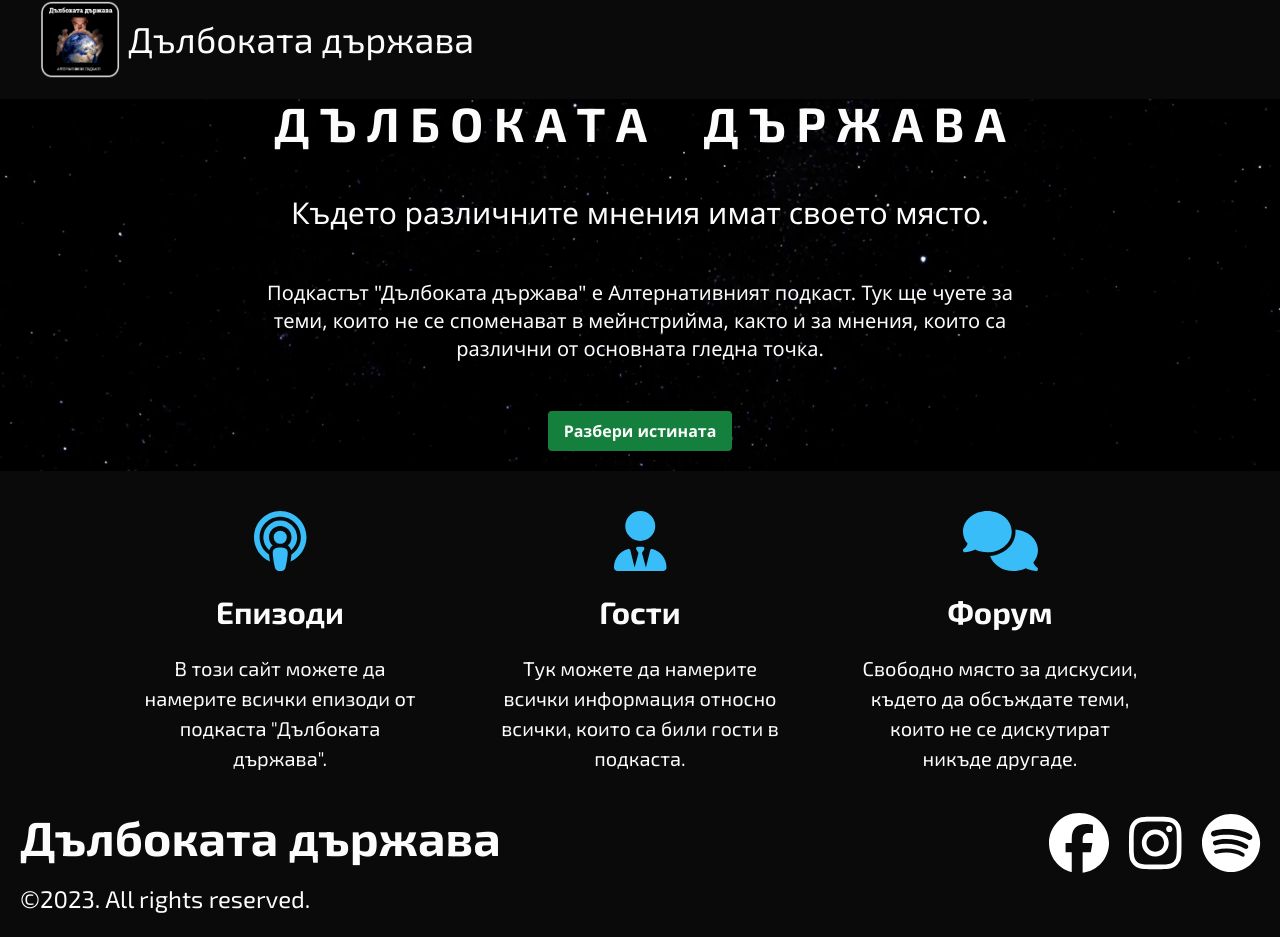
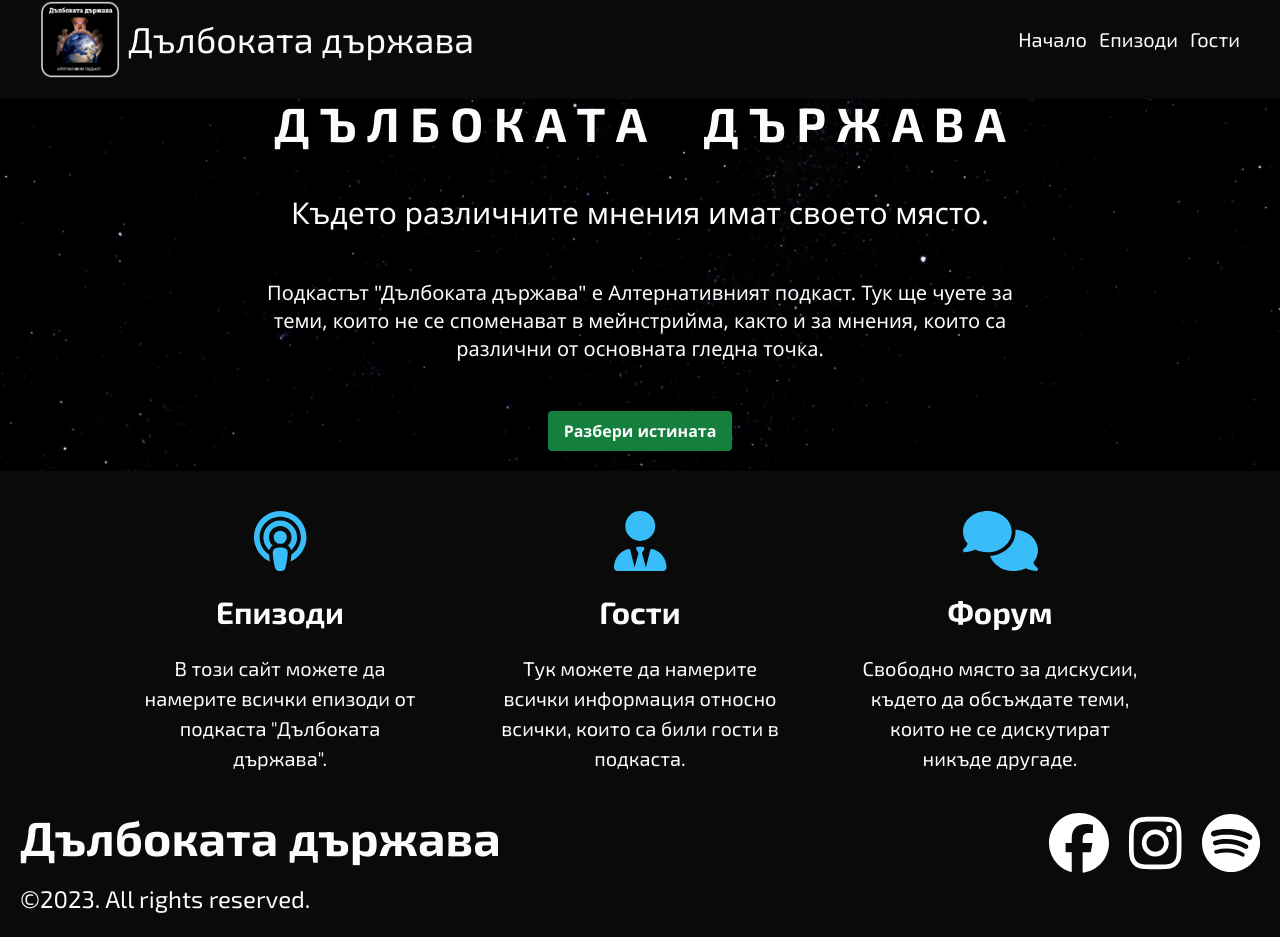
Before and after one commit to AlexNikolov2/deepstate-podcast, a React (Create React App) app in the folder client/: page / in a window 1280 px wide. Built offline with nearby package versions, Linux system fonts and the light colour scheme.

Commit message:
header fix

```diff
--- a/client/src/components/Header/Header.jsx
+++ b/client/src/components/Header/Header.jsx
@@ -13,7 +13,7 @@ export const HeaderComponent = () => {
         (navbarOpen ? ' flex-col' : ' flex-row')
       }
       id="header">
-      <div id="left" className="flex items-center gap-2">
+      <div id="left" className="flex items-center gap-2 md_rev:w-full md_rev:justify-between">
         <img src={image} alt="" className="w-20" />
         <p className="text-4xl">Дълбоката държава</p>
         <button onClick={() => setNavbarOpen(!navbarOpen)} className="md:hidden relative right-5">
@@ -39,6 +39,25 @@ export const HeaderComponent = () => {
           </li>
         </ul>
       </div>
+      <div className="flex gap-5 md_rev:hidden">
+        <ul className="md:flex gap-3" id="navbar">
+          <li>
+            <Link to="/" className="text-xl">
+              Начало
+            </Link>
+          </li>
+          <li>
+            <Link to="/episodes" className="text-xl">
+              Епизоди
+            </Link>
+          </li>
+          <li>
+            <Link to="/guests" className="text-xl">
+              Гости
+            </Link>
+          </li>
+        </ul>
+      </div>
     </header>
   );
 };
```
